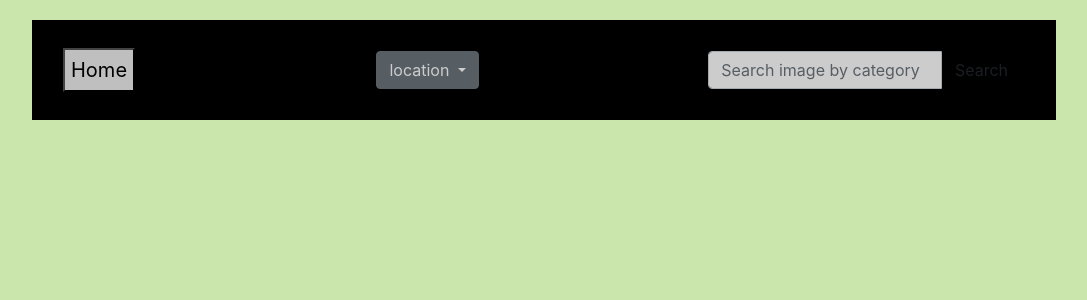
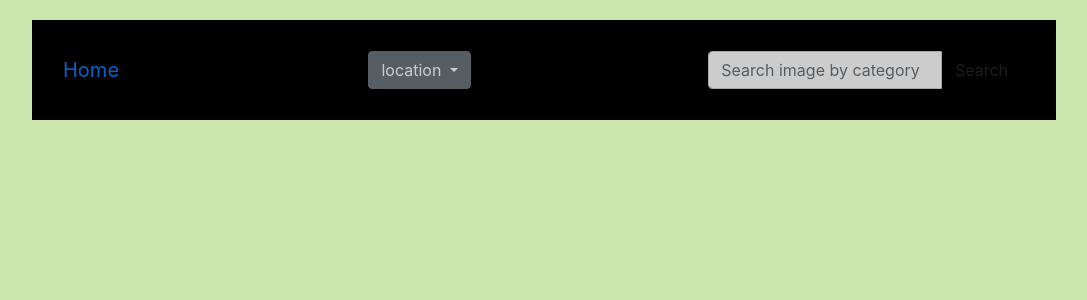
Before and after one commit to GasaGentille/personal_gallery, a Django app: template phootos/templates/base.html in a window 1280 px wide. Shown: the top 300 px of the page, without its empty margins (96-1183 px from the left). Run offline with Django 3.2, Linux system fonts and the light colour scheme; the template is opened without the code that fills it, so the values that code supplies are empty; some libraries are stand-ins or nearby versions.

Commit message:
Styling navbar

```diff
--- a/phootos/templates/navbar.html
+++ b/phootos/templates/navbar.html
@@ -11,7 +11,7 @@
   <nav class="navbar navbar-inverse">
     <div class="container-fluid">
       <div class="navbar-header">
-        <button class="navbar-brand" href="{% url 'image' %}">Home</button>
+        <a class="navbar-brand" href="{% url 'image' %}">Home</a>
 
       </div>
       <div class="dropdown">
```
